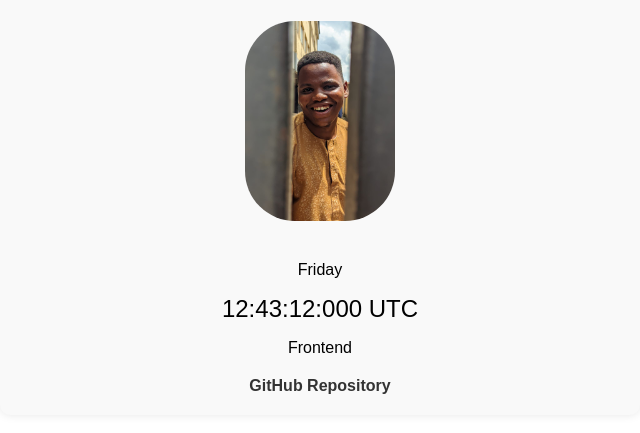
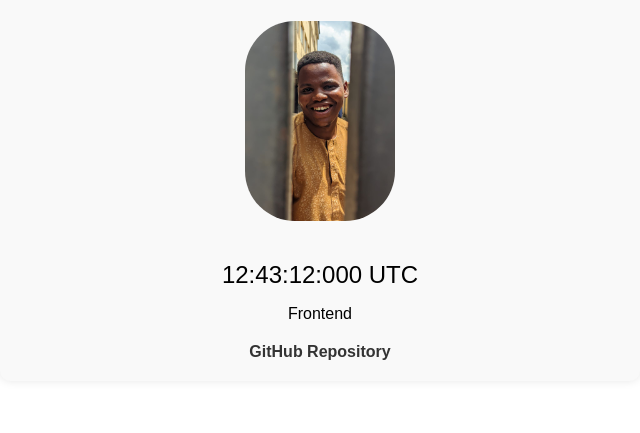
Before and after one commit to emmanuelnwoye/Frontend-Task, a plain HTML site: page index.html in a window 1280 px wide. Shown: the part 119-552 px from the top of the page, without its empty margins (320-960 px from the left). Drawn offline with Linux system fonts and the light colour scheme.

Commit message:
Add files via upload

```diff
--- a/index.html
+++ b/index.html
@@ -10,7 +10,7 @@
     <div class="container">
         <h1 data-testid="slackUserName">Emmanuel Nwoye</h1>
         <img src="image/DisplayPicture.jpg" alt="Emmanuel Nwoye" data-testid="slackDisplayImage">
-        <p data-testid="currentDayOfTheWeek">Friday</p>
+        <p data-testid="currentDayOfTheWeek"></p>
         <div class="clock" data-testid="currentUTCTime">
             <span id="hour">00</span>:<span id="minutes">00</span>:<span id="seconds">00</span>:<span id="milliseconds">00</span> UTC
         </div>
```
